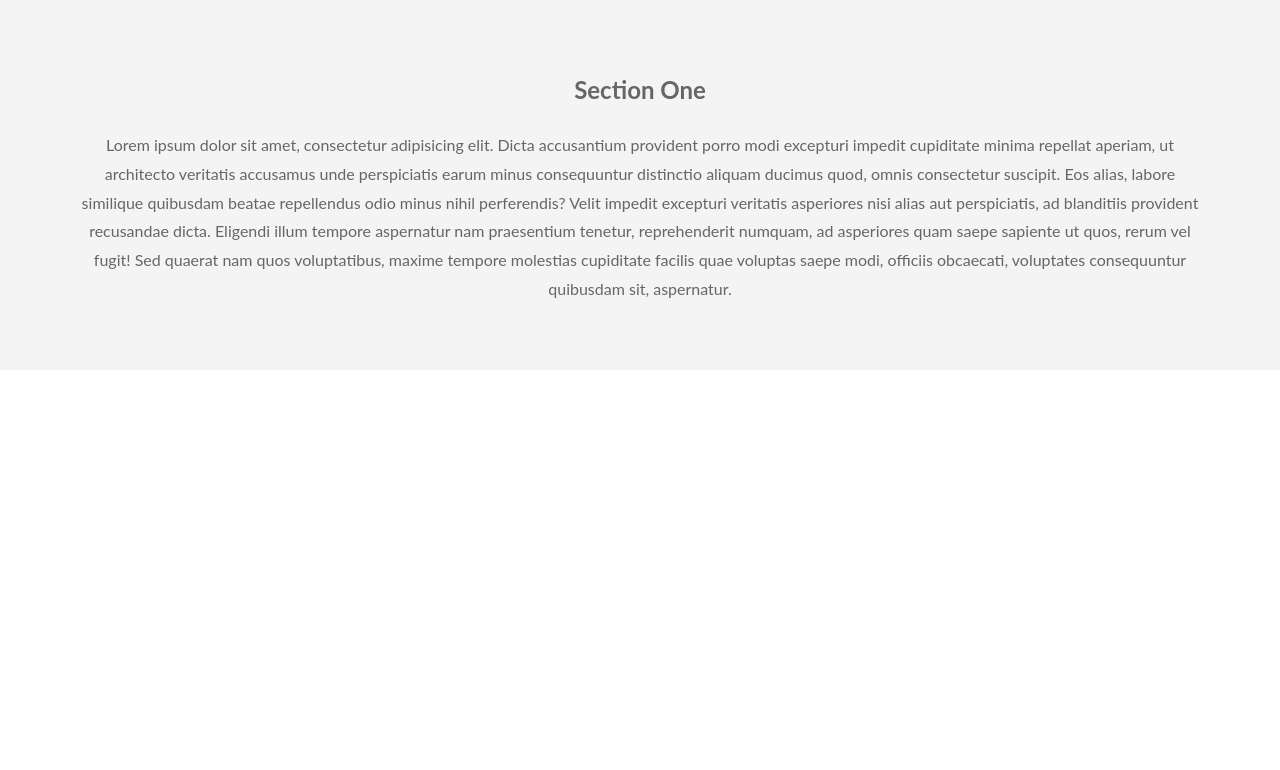
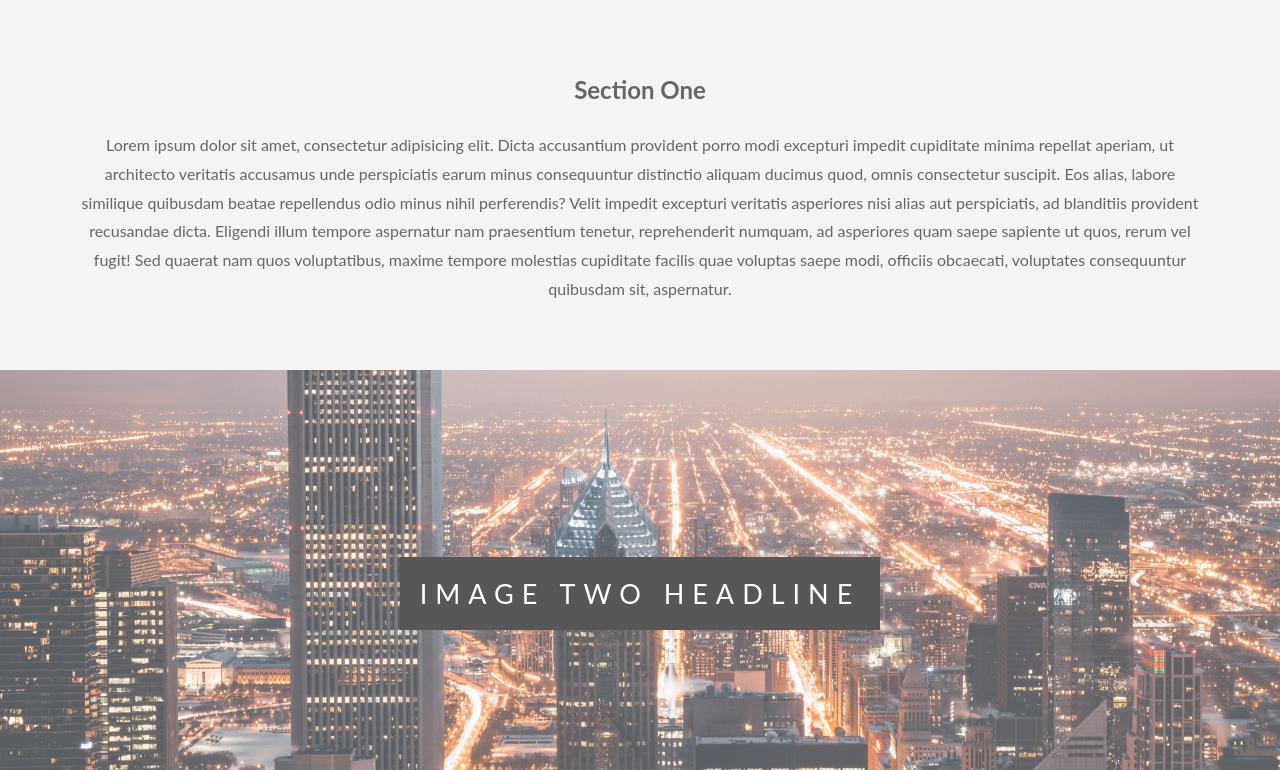
Before and after one commit to confusedwdeveloper/parallax-landing-page, a plain HTML site: page index.html in a window 1280 px wide. Shown: the part 802-1572 px from the top of the page. Before the commit the page ends 1172 px from the top, so only its background shows below. Drawn offline with Linux system fonts and the light colour scheme.

Commit message:
image 2 section done

```diff
--- a/index.html
+++ b/index.html
@@ -12,7 +12,7 @@
 <body>
 
   <div class="img1">
-    <header>
+    <header class="header">
       <span>PARALLAX WEBSITE</span>
     </header>
 
@@ -26,6 +26,11 @@
         recusandae dicta. Eligendi illum tempore aspernatur nam praesentium tenetur, reprehenderit numquam, ad asperiores quam saepe sapiente ut quos, rerum vel fugit! Sed quaerat nam quos voluptatibus, maxime tempore molestias cupiditate facilis
         quae voluptas saepe modi, officiis obcaecati, voluptates consequuntur quibusdam sit, aspernatur.</p>
     </section>
+    <!-- Now time to work on smaller image sections with transparent headings -->
+    <div class="img-2">
+      <div class="header"><span class="image-headline">IMAGE TWO HEADLINE</span>
+      </div>
+    </div>
   </main>
 
 
--- a/style.css
+++ b/style.css
@@ -15,7 +15,7 @@ body {
   opacity: 0.7;
   background-position: center;
 }
-header {
+.header {
   position: absolute;
   top: 50%;
   text-align: center;
@@ -25,7 +25,7 @@ header {
   font-size: 27px;
   letter-spacing: 8px;
 }
-span {
+.header span {
   padding: 20px;
   background-color: #111;
   text-align: center;
@@ -43,3 +43,18 @@ main {
   background-color: #f4f4f4;
   color: #666;
 }
+.img-2 {
+  background: url('./images/pexels-photo-373893.jpeg');
+  background-size: cover;
+  background-repeat: no-repeat;
+  background-attachment: fixed;
+  position: relative;
+  background-position: center;
+  min-height: 400px;
+  opacity: 0.70;
+}
+.image-headline {
+  color: #fff;
+  font-size: 27px;
+  letter-spacing: 8px;
+}
```
